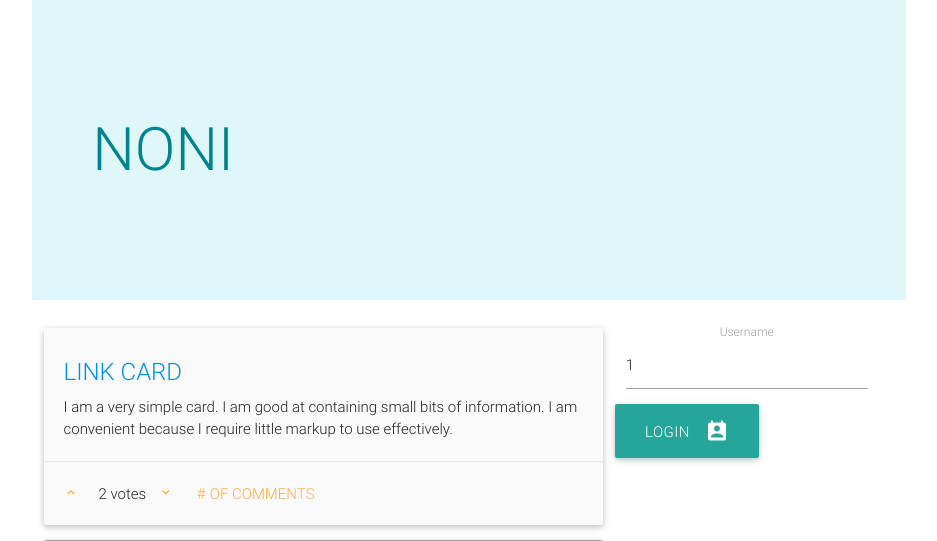
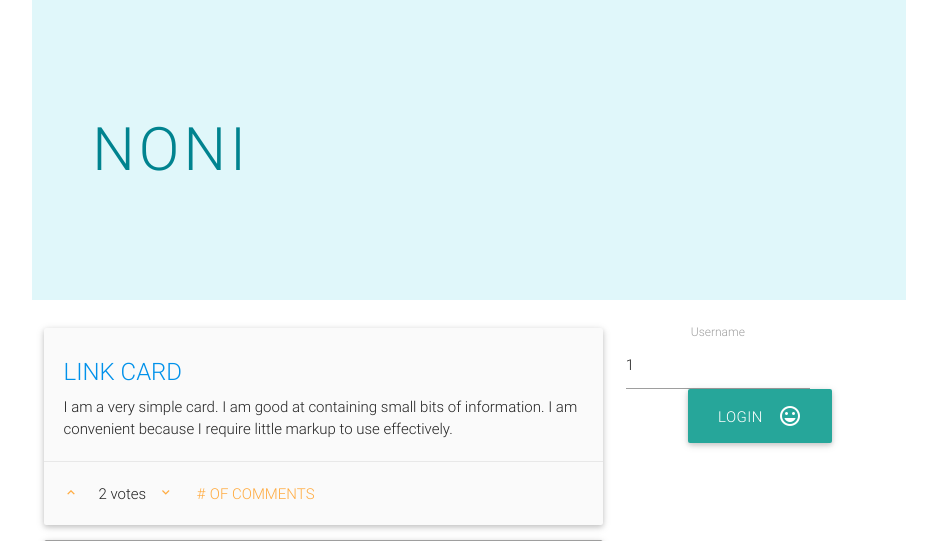
Before and after one commit to forceapple/social_media, a PHP site: page / in a window 1280 px wide. Shown: the top 541 px of the page, without its empty margins (171-1108 px from the left). Run offline with PHP 8.4, Linux system fonts and the light colour scheme; some libraries are stand-ins or nearby versions; grey boxes are pictures that could not be loaded.

Commit message:
added more stuff

```diff
--- a/view/css/style.css
+++ b/view/css/style.css
@@ -18,6 +18,7 @@ a {
 	font-weight: 300;
 	font-size:4em;
 	color: #00838f;
+	letter-spacing: 4px;
 }
 
 .card {
@@ -45,3 +46,8 @@ a {
 	padding-right: 12px;
 	display: inline-block;
 }
+
+#loginButton, #uid {
+	margin: auto auto;
+	display: block;
+}
--- a/view/index.php
+++ b/view/index.php
@@ -89,7 +89,7 @@
                            <input type="text" class="form-control" id="uid" value="1" placeholder="user ID" required>
                </div>
            </div>
-    		<button id="insertProfilePicButton" class="btn waves-effect waves-light btn-large" type="submit" name="action">LOGIN<i class="mdi-action-perm-contact-cal right"></i></button>
+    		<button id="loginButton" class="btn waves-effect waves-light btn-large" type="submit" name="action">LOGIN<i class="mdi-hardware-keyboard-alt right"></i></button>
            <div id="insertUserMsgBox" class="col s3 center med-content">
            </div>
         </div>
```
